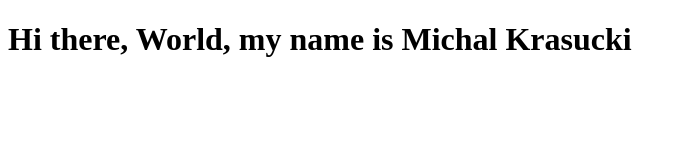
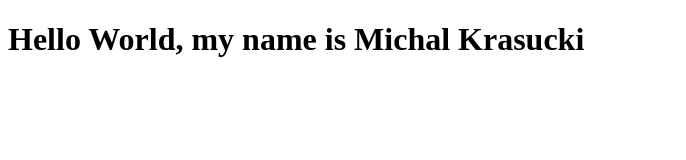
Before and after one commit to kmichal/devops-capstone, a plain HTML site: page src/index.html in a window 1280 px wide. Shown: the whole page, without its empty margins (0-686 px from the left). Drawn offline with Linux system fonts and the light colour scheme.

Commit message:
changing index

```diff
--- a/src/index.html
+++ b/src/index.html
@@ -5,6 +5,6 @@
 
     </head>
     <body>
-        <h1>Hi there, World, my name is Michal Krasucki</h1>
+        <h1>Hello World, my name is Michal Krasucki</h1>
     </body>
 </html>
```
